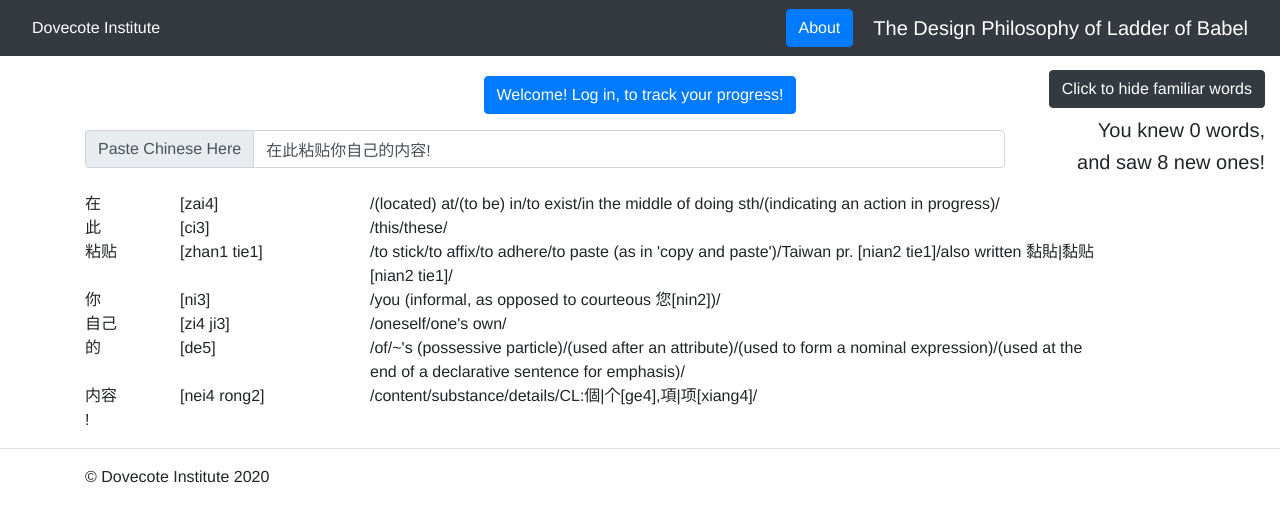
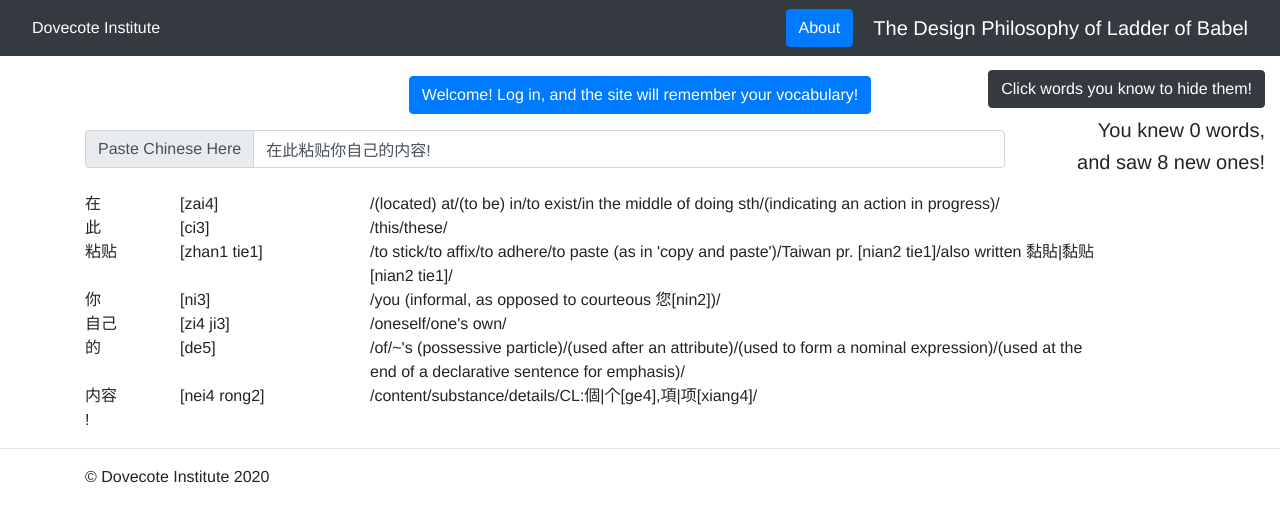
Before and after one commit to amloewi/ladder-of-babel, a React (Create React App) app: page / in a window 1280 px wide. Shown: the top 522 px of the page. Built offline with nearby package versions, Linux system fonts and the light colour scheme.

Commit message:
Just changed instruction text

```diff
--- a/src/App.js
+++ b/src/App.js
@@ -161,7 +161,7 @@ class Translation extends React.Component {
 
         <Row>
           <Col md={{span:3, offset:9}} className="fixed-top">
-            <Button variant="dark">Click to hide familiar words</Button>
+            <Button variant="dark">Click words you know to hide them!</Button>
             <br></br>
             <h5 style={{paddingTop:10+"px"}}>You knew {this.state.known} words,</h5>
             <h5>and saw {this.state.unknown} new ones!</h5>
@@ -258,7 +258,7 @@ const Profile = () => {
     return (<div></div>) // <h4 style={{paddingTop:20+'px'}}>Welcome back, {user.name}!</h4>)
   } else {
     // return (<h4 className="welcome" >Welcome! Log in, to keep track of your vocabulary!</h4>)
-    return (<Button style={{marginTop:20+'px'}} onClick={() => loginWithRedirect()} >Welcome! Log in, to track your progress!</Button>)
+    return (<Button style={{marginTop:20+'px'}} onClick={() => loginWithRedirect()} >Welcome! Log in, and the site will remember your vocabulary!</Button>)
   }
 };
 
```
